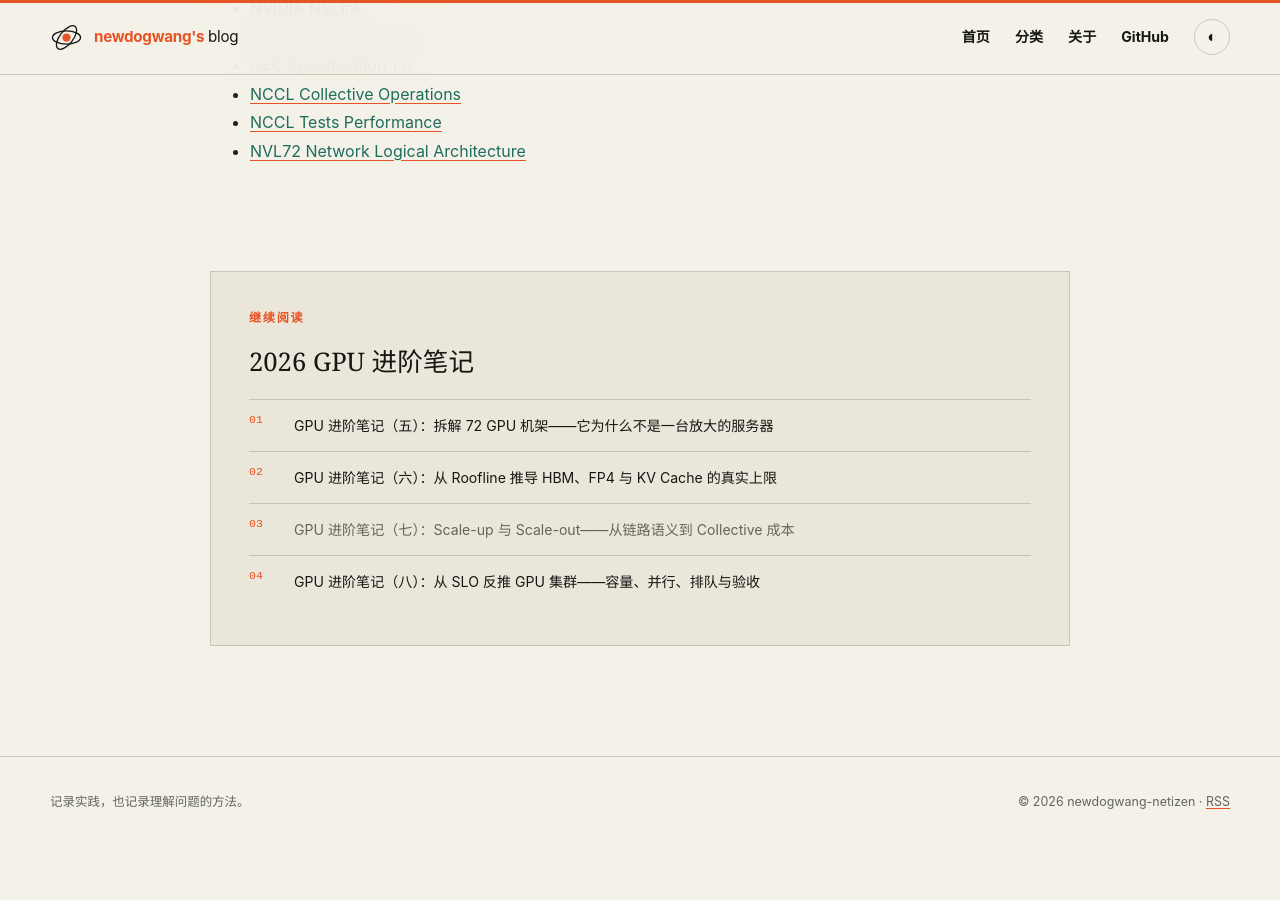
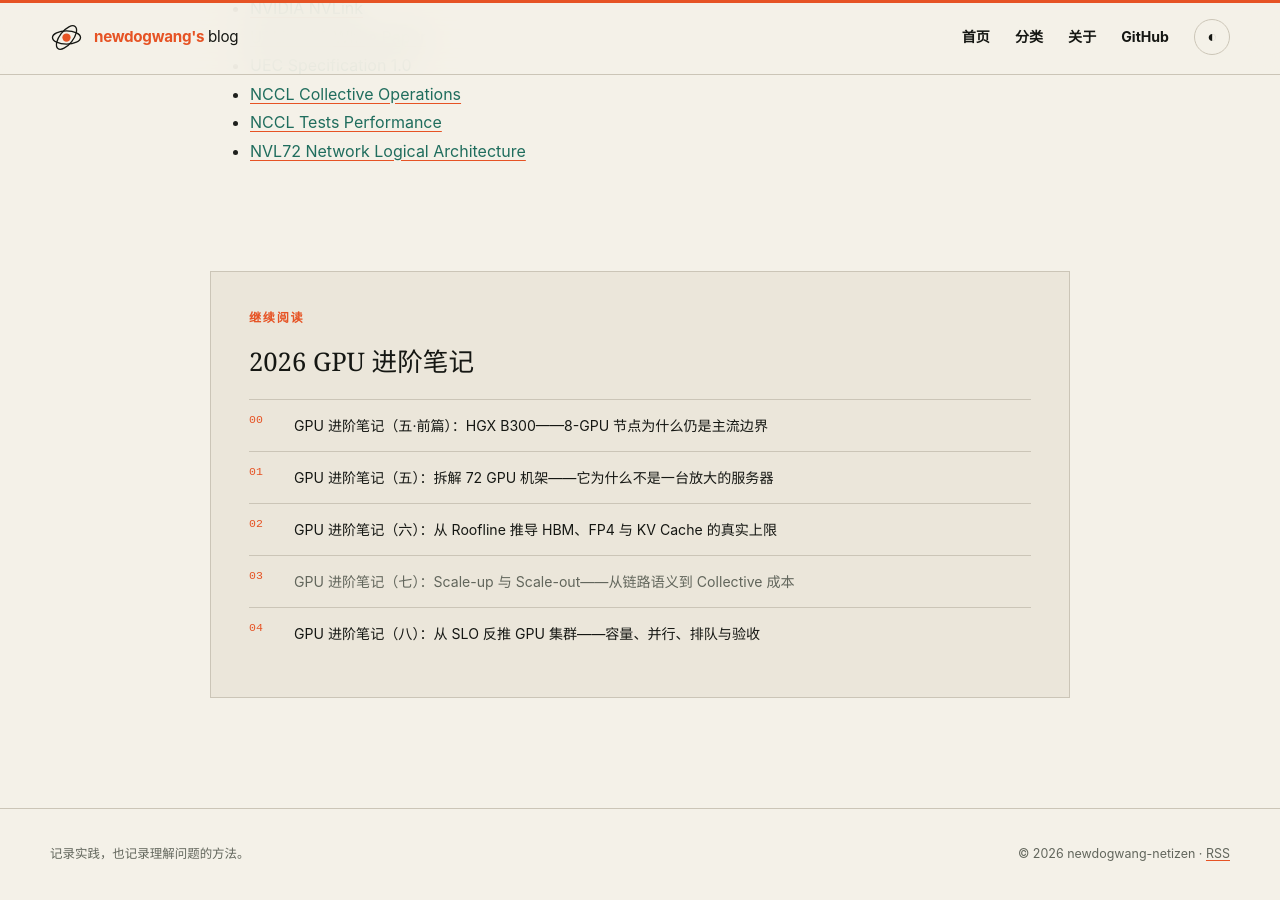
Before and after one commit to newdogwang-netizen/blogs, a Jekyll site: the page built from _posts/2026-08-27-scale-up-scale-out-network.md, in a window 1280 px wide and 900 px high, scrolled down 9623 px. Built offline with Jekyll 4.4.1, drawn with Linux system fonts in a browser that asks for light colours; before the commit the page ends 10470 px from its top, so only the background shows below that; part of the change alters nothing that is shown.

Commit message:
add deep dive on HGX B300 architecture

````diff
--- a/_layouts/post.html
+++ b/_layouts/post.html
@@ -5,7 +5,7 @@ layout: default
   <header class="post-hero shell-narrow">
     <a class="back-link" href="{{ '/' | relative_url }}">← 返回文章列表</a>
     <div class="post-kicker">
-      {% if page.series %}<span>{{ page.series }}</span><span>第 {{ page.series_part }} 篇</span>
+      {% if page.series %}<span>{{ page.series }}</span><span>{% if page.series_part == 0 %}架构前篇{% else %}第 {{ page.series_part }} 篇{% endif %}</span>
       {% else %}<span>{{ page.category_name | default: page.categories.first }}</span>{% endif %}
     </div>
     <h1>{{ page.title }}</h1>
--- a/_posts/2026-08-27-2026-rack-scale-gpu.md
+++ b/_posts/2026-08-27-2026-rack-scale-gpu.md
@@ -12,6 +12,8 @@ reading_time: "32 分钟"
 ---
 
 > 资料状态：2026-08-27。所有容量使用十进制 GB/TB，另有说明时才使用 GiB/TiB；所有链路带宽都注明单向或双向。
+
+如果你的部署仍以传统服务器为主，建议先读前篇：[HGX B300——8-GPU 节点为什么仍是主流边界]({{ '/ai-gpu/hgx-b300-eight-gpu-node/' | relative_url }})；本文再解释系统为什么进一步把 scale-up 扩到 72 GPU。
 
 过去把 AI 服务器抽象成“8 张 GPU + 一块 NVSwitch 底板”通常够用。到了 2026 年，这个模型会漏掉真正决定性能的系统边界：GPU 已经跨越服务器机箱，在整个液冷机架内形成 scale-up fabric。
 
--- /dev/null
+++ b/_posts/2026-08-27-hgx-b300-eight-gpu-node.md
@@ -0,0 +1,330 @@
+---
+layout: post
+title: "GPU 进阶笔记（五·前篇）：HGX B300——8-GPU 节点为什么仍是主流边界"
+description: "拆解 HGX B300 baseboard、双 NVSwitch、1:1 ConnectX-8、双平面网络与 DGX B300 整机，解释它相对 NVL72 更现实的部署边界。"
+date: 2026-08-27 13:00:00 +0800
+categories: [ai-gpu]
+category_name: "AI 与 GPU"
+tags: [HGX B300, Blackwell Ultra, NVSwitch, ConnectX-8, DGX B300]
+series: "2026 GPU 进阶笔记"
+series_part: 0
+reading_time: "32 分钟"
+---
+
+> 资料状态：2026-08-27。本文以 NVIDIA 2026-05-18 更新的 HGX AI Factory 参考架构和 DGX B300 运维文档为主。容量使用十进制 GB/TB；网络带宽明确区分 bit/s、byte/s 和双向聚合。
+
+72-GPU NVL72 展示了机架级 scale-up 的上限，但很多数据中心更现实的采购单位仍是 **8-GPU HGX B300 服务器**：它保留传统双路 x86、单 OS 节点和可独立更换服务器的运维边界，同时把 Blackwell Ultra、NVLink 5、NVSwitch 与每 GPU 800Gb/s 网络放进一个节点。
+
+这不是“缩水版 NVL72”。两者的 CPU、内存语义、故障域、网络比例和适用并行策略都不同。理解 HGX B300，要先把三个经常混用的名称拆开。
+
+## 1. HGX B300、NVIDIA-Certified System、DGX B300 不是同一个产品
+
+| 名称 | 实际含义 | 哪些规格固定 |
+|---|---|---|
+| HGX B300 baseboard | 8 GPU、NVSwitch、板载互联与 I/O 的平台基板 | GPU、HBM、NVLink/NVSwitch、基础 PCIe/NIC 能力 |
+| NVIDIA-Certified HGX B300 system | OEM 基于 HGX baseboard 设计并认证的完整服务器 | 满足参考架构下限；CPU、机箱、电源、冷却可因 OEM 而异 |
+| NVIDIA DGX B300 | NVIDIA 自己交付的一种具体 HGX B300 整机 | 10RU、双 Intel CPU、14.5kW、具体存储/网卡/软件栈 |
+
+因此，下面两句话只有第一句可以泛化：
+
+- “HGX B300 有 8 张 B300、2.304TB HBM、节点内 NVSwitch”——是平台事实；
+- “HGX B300 是 10RU、14.5kW”——不严谨，这是 **DGX B300 整机**的公开规格，不代表所有 OEM HGX 系统。
+
+采购时应同时写清 baseboard generation、OEM system SKU、CPU、冷却、PSU、NIC/DPU、固件矩阵与认证状态。
+
+## 2. Baseboard 的物理结构：8 GPU + 2 NVSwitch
+
+HGX B300 节点内的核心结构可以抽象为：
+
+```text
+GPU 0 ─┬─ 9 × NVLink ─ NVSwitch 0
+       └─ 9 × NVLink ─ NVSwitch 1
+
+GPU 1 ─┬─ 9 × NVLink ─ NVSwitch 0
+       └─ 9 × NVLink ─ NVSwitch 1
+       ...
+GPU 7 ─┬─ 9 × NVLink ─ NVSwitch 0
+       └─ 9 × NVLink ─ NVSwitch 1
+```
+
+每张 B300 有 18 条 NVLink，平均分到两个 NVSwitch ASIC。任意 GPU 间通信通过交换 fabric 完成，而不是组成一条必须逐卡转发的 ring。
+
+每 GPU NVLink 双向聚合带宽为 1.8TB/s，因此节点口径是：
+
+```text
+8 GPU × 1.8 TB/s/GPU = 14.4 TB/s
+```
+
+这正是参考架构写出的 total aggregate bandwidth。它是所有 GPU 端口的双向聚合，不表示某一 GPU pair 独占 14.4TB/s，也不等于 NCCL AllReduce 的算法带宽。
+
+关于代际名称，NVIDIA 不同文档的措辞并不完全一致：HGX AI Factory 组件页称“第五代 NVSwitch 和第五代 NVLink”，Fabric Manager 文档则把 B200/B300 的两颗 NVSwitch ASIC 归入第四代 NVSwitch。本文不根据这个标签推导能力，而以更可验证的事实为准：**两颗 NVSwitch、每 GPU 各 9 条链路、总计 18 条、1.8TB/s/GPU。**
+
+拓扑依据：[NVIDIA Fabric Manager：HGX B200/B300 GPU Baseboard](https://docs.nvidia.com/hgx-platforms/fabric-manager-user-guide/index.html)与 [HGX B300 Components](https://docs.nvidia.com/enterprise-reference-architectures/hgx-ai-factory/latest/components.html#nvidia-hgx-b300-baseboard)。
+
+## 3. HBM 账：2.304TB 容量与 64TB/s 不是一块共享显存
+
+每张 B300 配置 288GB HBM3e、最高 8TB/s：
+
+```text
+node HBM capacity  = 8 × 288 GB  = 2,304 GB = 2.304 TB
+node HBM bandwidth = 8 × 8 TB/s  = 64 TB/s aggregate peak
+```
+
+8 张 GPU 仍各自拥有 288GB 物理 HBM。CUDA 进程可以通过 NVLink P2P 和 collective 操作跨 GPU 搬运数据，但不会自动得到一块硬件一致的 2.304TB 单体内存。
+
+这直接影响模型放置：
+
+- 单 GPU 权重和 KV 必须落在 288GB 边界内；
+- tensor parallel 把权重分到 2/4/8 GPU，同时引入每层 collective；
+- pipeline parallel 让各 GPU 持有不同层，引入 stage 间 activation；
+- 数据并行复制整份模型，吞吐高但容量不相加。
+
+以 300B 参数、NVFP4 约 4.5 effective bit/weight 粗算：
+
+```text
+300e9 × 4.5 / 8 = 168.75 GB
+```
+
+裸权重可落在一张 288GB B300，还剩约 119GB 给 scale 对齐、运行时、workspace 和 KV；具体能否满足长上下文并发必须继续做 KV 容量实测。若用 BF16，同一模型仅裸权重就约 600GB，至少需要多 GPU 分片。
+
+所以“大 HBM”带来的第一收益，常常不是单次 GEMM 更快，而是减少 TP degree 或让更多 KV 留在本地。
+
+## 4. B300 GPU：不要把 144 PFLOPS 当作无条件算力
+
+Blackwell Ultra 的芯片要点包括：
+
+- 双 reticle 设计，通过约 10TB/s NV-HBI 作为一个 CUDA device 工作；
+- 最多 160 SM、640 个第五代 Tensor Core；
+- 288GB HBM3e、最高 8TB/s；
+- NVLink 5 为 1.8TB/s/GPU；
+- 支持 NVFP4 的 16-value micro-block 与两级 scale；
+- 单 GPU TGP 最高 1,400W。
+
+DGX B300 规格表给出系统 72 PFLOPS FP8 training、144 PFLOPS FP4 inference；HGX 参考架构也写“up to 144 petaflops”。但 NVIDIA 的 Blackwell Ultra 芯片说明还给出 full implementation 最高 15 PFLOPS dense NVFP4/GPU。
+
+这些数字不能直接混算，因为 SKU、dense/sparse、数据格式、频率和测量定义可能不同。资深用户应要求供应商明确：
+
+```text
+precision + dense/sparse + SKU/SM count + clock/power cap
++ input shape + accumulator + measured/peak
+```
+
+文章后续的容量与通信推导不依赖“144”这一容易混淆的峰值，而使用 HBM、NVLink 和网络这些定义更明确的数字。
+
+架构来源：[Inside NVIDIA Blackwell Ultra](https://developer.nvidia.com/blog/inside-nvidia-blackwell-ultra-the-chip-powering-the-ai-factory-era/)。
+
+## 5. Host 边界：HGX 是 x86 节点，不是 Grace Superchip
+
+HGX B300 reference system 采用双 CPU socket，支持 Intel 或 AMD OEM 平台；参考要求包括：
+
+- 每 socket 至少 48 个物理 core，建议 56 core；
+- 两 socket 合计至少 2TB system memory；
+- system memory bandwidth 至少 500GB/s；
+- 内存应对称填满 CPU memory controller channels；
+- baseboard 提供 8 条 PCIe Gen5 x16 与一条 Gen4 x2；
+- DPU/SuperNIC/adapter 使用 Gen5 x16；
+- PCIe root port 应在双 socket 之间均衡分布。
+
+DGX B300 是一个具体实现：双 Intel Xeon Platinum 6776P、2TB 默认且最高 4TB host memory。OEM HGX 可能选择 AMD EPYC 或其他认证 CPU，因此应用不应假设所有 HGX B300 的 NUMA、core 数和 host bandwidth 相同。
+
+### 5.1 为什么 2TB host memory 仍然重要
+
+GPU HBM 很大，但 host memory 仍承载：
+
+- 数据预处理、tokenization、page-locked staging buffer；
+- checkpoint 组装与异步写入；
+- CPU optimizer/offload（若使用）；
+- filesystem cache 与远端存储 client；
+- 容器、通信 runtime 与 control plane。
+
+如果 DIMM 没有对称填充，或数据线程、GPU 和 NIC 跨 NUMA，瓶颈会出现在 host path，而不是 B300。`GPU-Util` 看似很高也不能排除间歇性供数断流。
+
+## 6. 1:1 GPU-to-NIC：板载 800G 并不等于端到端 800G
+
+HGX B300 baseboard 集成 8 个 ConnectX-8 SuperNIC，目标是每 GPU 对应一个 NIC：
+
+```text
+8 GPU : 8 ConnectX-8 = 1 : 1
+each ConnectX-8 = up to 800 Gb/s = 100 GB/s line rate
+```
+
+reference architecture 给出两种部署：
+
+| 方案 | 每 GPU 外部端口 | 每节点端口总和 | 特点 |
+|---|---:|---:|---|
+| Single plane | 1×400Gb/s | 8×400G = 3.2Tb/s = 400GB/s | 成本较低，带宽减半，单 fabric |
+| Dual plane | 2×400Gb/s breakout | 16×400G = 6.4Tb/s = 800GB/s | 两个独立 fabric，带宽与故障路径更好 |
+
+这里的 800GB/s 是 8 张 NIC 的节点单向端口线速合计，不是 800Gb/s；原始文档正好同时使用两种单位，阅读时很容易差 8 倍。
+
+Dual-plane 中，每个 400G port 连接不同 leaf/fabric。健康状态下两个 plane 各承载约 50%；一个 plane 故障后流量转到另一个 plane，可用带宽会近似线性下降。NCCL 与 ConnectX runtime 基于全局通信信息做分流，比静态 LAG hash 更适合低 entropy 的 collective flow。
+
+但端到端有效带宽仍受：GPU I/O、PCIe path、NIC protocol、leaf/spine、对端和 collective algorithm 的共同限制。`800G NIC` 不是 `100GB/s NCCL algbw` 的承诺。
+
+## 7. 三张网络为什么仍要分开
+
+HGX B300 集群与 NVL72 一样，参考架构区分三类 physical fabric：
+
+| Fabric | 设备 | 流量 | 设计目标 |
+|---|---|---|---|
+| GPU Compute E/W | 8×ConnectX-8/node | 跨节点 RDMA、collective、训练 | rail-optimized、non-blocking fat tree |
+| CPU Converged N/S | BlueField-3 B3240 | 存储、客户入口、in-band 管理 | 与训练 fabric 隔离，双端口冗余 |
+| OOB | BMC、DPU/NIC 管理口 | Redfish、固件、PXE、救援 | 数据面故障时仍可管理 |
+
+参考系统使用一张 BlueField-3 B3240，提供两个 400GbE port；DGX B300 的具体 feature summary 则列出两张 dual-port BlueField-3、总计两个 400Gb/s 对外连接。再次说明：**平台最低要求与具体 DGX 料单不能混为一张表。**
+
+N/S 网络文档给出每 node 最高约 40GB/s 的存储吞吐目标。两个 400G port 的物理线速合计是 100GB/s，40GB/s 是更接近系统数据路径的设计目标，两者差异体现了协议、路径与用途，而非文档矛盾。
+
+## 8. 4-node Scalable Unit：集群为什么从 4 台开始复制
+
+HGX B300 Enterprise RA 把 4 个 server node 定义为一个 scalable unit（SU）：
+
+```text
+4 nodes × 8 GPU             = 32 GPU
+4 nodes × 8 ConnectX-8      = 32 SuperNIC
+32 NIC × 2 × 400Gb/s        = 64 × 400G endpoints
+64 × 400Gb/s                = 25.6Tb/s compute port aggregate
+
+4 nodes × 1 BlueField-3
+× 2 × 400Gb/s               = 8 × 400G = 3.2Tb/s converged aggregate
+```
+
+SU 不是新的共享内存域，而是网络端口、线缆和交换机 radix 便于重复设计的容量块。参考架构再以 8/16/32 个 SU 扩到：
+
+| Nodes | GPUs | SUs | Dual-plane compute leaf | Compute spine |
+|---:|---:|---:|---:|---:|
+| 32 | 256 | 8 | 8 | 4 |
+| 64 | 512 | 16 | 16 | 8 |
+| 128 | 1024 | 32 | 32 | 16 |
+
+表中 leaf/spine 数是参考拓扑，而不是任何集群的唯一答案。它的重要信息是：endpoint 每加倍，光模块、线缆、交换端口、故障域和运维对象也近似成倍增长。GPU 预算若不包含 fabric BOM，就不是完整集群预算。
+
+## 9. Rail-optimized 怎样对应 8-GPU 节点
+
+理想映射让每个 local GPU index 使用对应 rail：
+
+```text
+node0 GPU0—NIC0 ─ rail0 ─ NIC0—GPU0 node1
+node0 GPU1—NIC1 ─ rail1 ─ NIC1—GPU1 node1
+...
+node0 GPU7—NIC7 ─ rail7 ─ NIC7—GPU7 node1
+```
+
+dual-plane 再把每个 rail 分成 A/B 两个独立 fabric。分层 AllReduce 可以先在节点内用 NVSwitch ReduceScatter，再让 8 个 NIC/rail 各自交换一个 shard，最后回到节点内 AllGather。
+
+这解释了为什么 HGX B300 同时需要 14.4TB/s node-scale fabric 和每 GPU 800G scale-out：
+
+- NVSwitch 负责高频、低延迟的 TP/节点内归约；
+- 8 个 NIC 并行搬运已经切好的跨节点 shard；
+- rail topology 避免任意 GPU 流量在交换网络横向洗牌；
+- rank mapping 错误会让通信先绕路，再进入正确 NIC。
+
+因此验收必须保存 `nvidia-smi topo -m`、NIC/PCI BDF、NUMA 和交换端口的完整映射，而不是只看设备数量。
+
+## 10. HGX B300 与 GB300 NVL72：边界差异比 GPU 数更重要
+
+| 维度 | HGX B300 system | GB300 NVL72 |
+|---|---:|---:|
+| Scale-up GPUs | 8 | 72 |
+| CPU | 双路 x86，OEM 可选 | 36 Grace CPU |
+| OS/故障边界 | 单 server node | 多个 compute node/tray |
+| GPU HBM | 2.304TB aggregate | 20.736TB aggregate |
+| NVSwitch ASIC | 2 | 18 |
+| NVLink port aggregate | 14.4TB/s 双向 | 129.6TB/s 双向 |
+| Scale-up 终点 | 单服务器 | 整机架 |
+| 典型外部网络 | 每 GPU 1×或2×400G | 每 GPU 对应 800G 级 HCA 配置 |
+| 设施示例 | DGX B300：10RU、14.5kW | 参考整架：最高约142kW |
+
+HGX 的优点：
+
+- 单节点软件与故障边界清晰；
+- 可沿用 x86、普通 scheduler 和成熟的 8-GPU 运维模型；
+- 可以按 1/2/4/8 GPU 分配，减少整架调度碎片；
+- 服务器、交换网络和机房可分阶段建设；
+- 单次 tray/server 故障只影响 8 GPU，而非 72-GPU fabric。
+
+NVL72 的优点：
+
+- 把 TP/EP/CP 的高频通信保留在 72-GPU NVLink domain；
+- 大模型和 MoE 不必在 8 GPU 后立刻进入 HCA；
+- 单跳 scale-up 更适合细粒度跨节点 GPU memory access。
+
+二者不存在抽象意义上的“谁更先进”。如果模型能在 8 GPU 内高效切分，HGX 往往是更易部署的边界；只有当跨 8-GPU 的 exposed communication 成为主要瓶颈，72-GPU scale-up 的成本才可能兑现为业务价值。
+
+## 11. DGX B300 给出的设施现实
+
+DGX B300 作为一种具体整机，公开规格为：
+
+- 10RU，深度约 904mm；
+- PSU 版本约 168kg，busbar 版本约 123kg；
+- 最大功耗 14.5kW，热输出约 49,476 BTU/h；
+- 12 个 3.2kW PSU（AC 版本），或 54V DC busbar；
+- 约 1,500 CFM airflow（PSU 版本，特定风扇工况）；
+- 8×3.84TB E1.S cache NVMe 与 2×1.92TB M.2 boot drive。
+
+用最简单的上限估算，4 台占 40RU、最大 IT power 达 58kW，还没有计算交换机、管理设备和冗余余量。这仍远低于 NVL72 的 142kW 整架，但已经超过很多传统风冷机架的供电密度。
+
+OEM HGX B300 可能采用不同 U 数、液冷或混合冷却，因此设施验收必须以所购整机 data sheet 为准，不能拿 DGX 数字替代。
+
+来源：[DGX B300 Physical and Operational Specifications](https://docs.nvidia.com/dgx/dgxb300-user-guide/introduction-to-dgxb300.html)。
+
+## 12. 哪些工作负载更适合 HGX B300
+
+### 12.1 单节点大模型推理
+
+当模型能在 1–8 GPU 内容纳，TP traffic 全部走 NVSwitch。多节点可以部署独立 replica，通过 service layer 做数据并行扩容，不必为每个 token 引入 scale-out collective。
+
+NVIDIA 参考架构因此允许纯推理部署省略 compute fabric，但这个判断有严格前提：请求之间独立、模型与 KV 不跨 node、没有训练/微调和分布式 prefill/decode。未来若要增加这些 workload，再补建 fabric 会有显著停机和布线成本。
+
+### 12.2 训练与微调
+
+TP≤8 留在节点内，DP 跨节点走 8 rails，是成熟的 2D/3D parallelism 映射。梯度大消息更容易利用 400G/800G bandwidth；高频 TP collective 不越过 Ethernet。
+
+### 12.3 不适合的情况
+
+- 每层需要 TP>8 且 collective 无法隐藏；
+- MoE expert group 远大于 8，All-to-All 成为 step 主导；
+- 单个模型/上下文要求跨多个 node 频繁共享 KV；
+- 业务只能接受类似 scale-up 的远端 load/store latency。
+
+这些才是考虑 NVL72 的技术理由，而不是“72 比 8 大”。
+
+## 13. 到货验收：先证明 node，再证明 cluster
+
+### 13.1 节点内
+
+1. 枚举 8 GPU、2 NVSwitch、8 ConnectX-8、DPU、NVMe 与固件版本；
+2. 检查每 GPU 的 18 条 NVLink、replay/error counter；
+3. 跑完整 8×8 P2P bandwidth/latency matrix；
+4. 扫描 AllReduce/AllGather/ReduceScatter/All-to-All 消息尺寸；
+5. 验证 HBM、业务 GEMM/attention shape 与持续功率/温度；
+6. 验证 Fabric Manager 初始化和 node reboot 后恢复。
+
+### 13.2 节点到网络
+
+1. 对齐 GPU↔NIC↔NUMA↔rail，不依赖 device index 猜测；
+2. 分别测试 plane A、plane B 与双 plane；
+3. 单 rail 到 8 rails 扫描，检查线性扩展；
+4. 注入一个 400G port/plane 故障，验证带宽下降与作业行为；
+5. 同时施加 N/S storage traffic，确认不会污染 E/W compute fabric；
+6. 将 collective P99 与 ECN、queue、FEC、replay 和最慢 rank 对齐。
+
+### 13.3 业务层
+
+最终必须用生产模型报告 TTFT、TPOT、吞吐、质量、功耗和 HBM/KV 使用；训练则报告 time-to-quality、step breakdown、checkpoint 和故障恢复。只有证明“8-GPU 节点内快、跨节点按设计扩展、故障可隔离”，HGX B300 才从一张 baseboard 变成可运营的系统。
+
+## 结语：8-GPU 边界没有过时，它只是更清楚地暴露了网络成本
+
+HGX B300 延续了一个经过多年验证的系统分层：8 GPU 在节点内用 NVSwitch 形成高带宽域，节点外用 1:1 ConnectX-8 和 rail-optimized fabric 扩展。Blackwell Ultra 把单节点容量推到 2.304TB、HBM 聚合带宽推到 64TB/s，使许多以前必须跨节点的模型重新落回一个 OS 边界。
+
+NVL72 的方向是扩大 scale-up domain；HGX B300 的方向则是让传统 node-scale 架构保持足够强。对于能够把高频通信限制在 8 GPU 内的 workload，后者往往更容易采购、部署、切分和维修——这正是它在 2026 年仍值得单独研究的原因。
+
+## 参考资料
+
+- [NVIDIA HGX B300 Components](https://docs.nvidia.com/enterprise-reference-architectures/hgx-ai-factory/latest/components.html#nvidia-hgx-b300-baseboard)
+- [HGX B300 Networking Physical Topologies](https://docs.nvidia.com/enterprise-reference-architectures/hgx-ai-factory/latest/networking-physical-topologies.html)
+- [HGX B300 Networking Logical Architecture](https://docs.nvidia.com/enterprise-reference-architectures/hgx-ai-factory/latest/network-logical-architecture.html)
+- [HGX B300 Node Configurations](https://docs.nvidia.com/enterprise-reference-architectures/hgx-ai-factory/latest/appendix-node-configurations.html)
+- [NVIDIA Fabric Manager: HGX B200/B300 Baseboard](https://docs.nvidia.com/hgx-platforms/fabric-manager-user-guide/index.html)
+- [NVIDIA DGX B300 User Guide](https://docs.nvidia.com/dgx/dgxb300-user-guide/)
+- [Inside NVIDIA Blackwell Ultra](https://developer.nvidia.com/blog/inside-nvidia-blackwell-ultra-the-chip-powering-the-ai-factory-era/)
````
